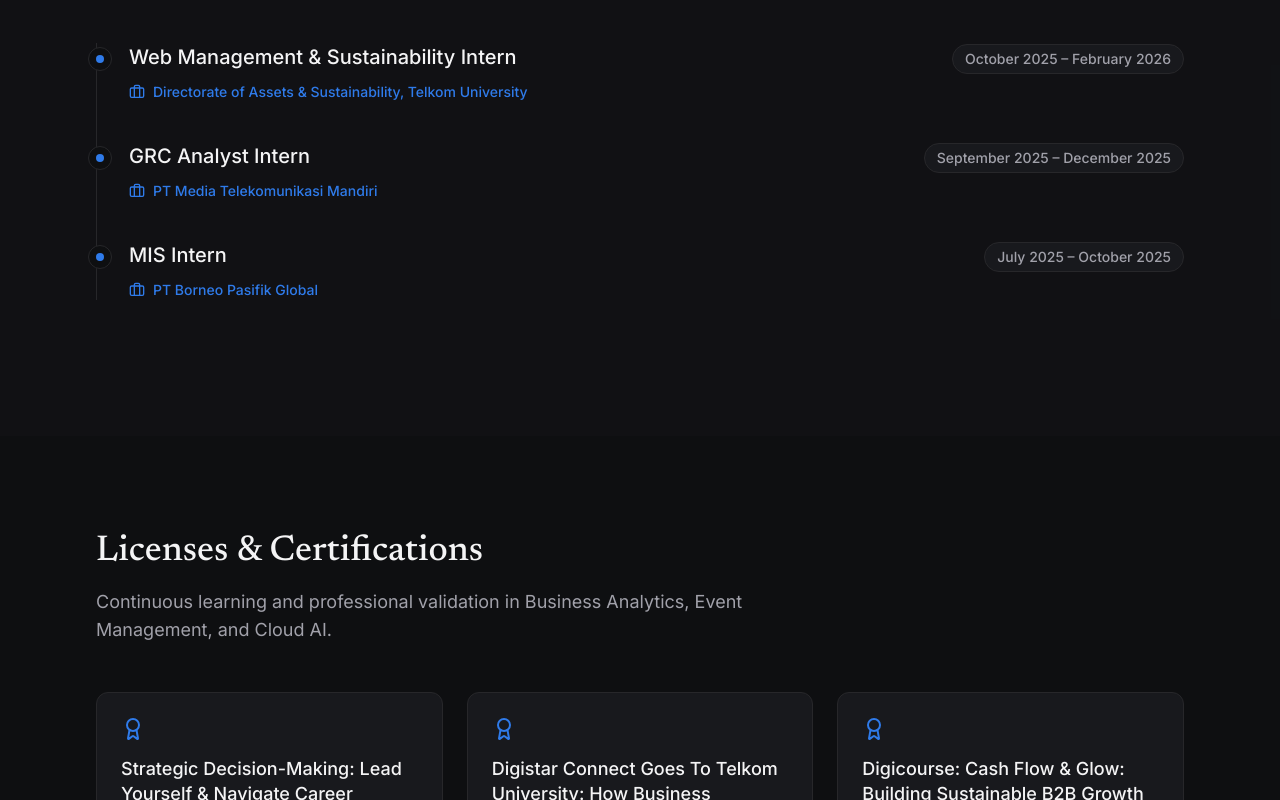
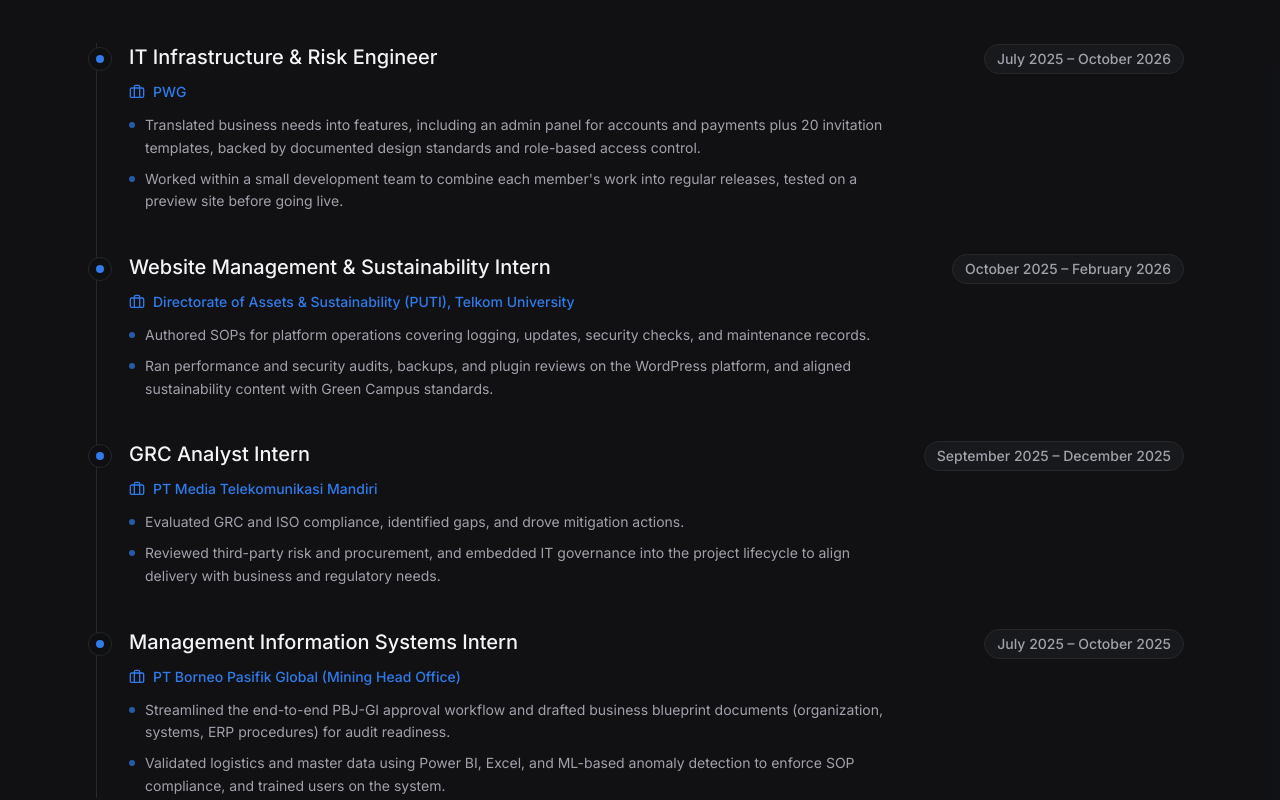
Before and after one commit to alproozz/-Claude-Ambassador, a Next.js app: page / in a window 1280 px wide. Shown: the part 6540-7340 px from the top of the page. Built offline with nearby package versions, Linux system fonts and the light colour scheme.

Commit message:
feat(experience): tambahkan riwayat pengalaman kerja PWG dan detail tanggung jawab

```diff
--- a/src/components/Experience.tsx
+++ b/src/components/Experience.tsx
@@ -6,19 +6,40 @@ import { Briefcase } from "lucide-react";
 export default function Experience() {
   const experiences = [
     {
-      role: "Web Management & Sustainability Intern",
-      company: "Directorate of Assets & Sustainability, Telkom University",
-      period: "October 2025 – February 2026"
+      role: "IT Infrastructure & Risk Engineer",
+      company: "PWG",
+      period: "July 2025 – October 2026",
+      highlights: [
+        "Translated business needs into features, including an admin panel for accounts and payments plus 20 invitation templates, backed by documented design standards and role-based access control.",
+        "Worked within a small development team to combine each member's work into regular releases, tested on a preview site before going live."
+      ]
+    },
+    {
+      role: "Website Management & Sustainability Intern",
+      company: "Directorate of Assets & Sustainability (PUTI), Telkom University",
+      period: "October 2025 – February 2026",
+      highlights: [
+        "Authored SOPs for platform operations covering logging, updates, security checks, and maintenance records.",
+        "Ran performance and security audits, backups, and plugin reviews on the WordPress platform, and aligned sustainability content with Green Campus standards."
+      ]
     },
     {
       role: "GRC Analyst Intern",
       company: "PT Media Telekomunikasi Mandiri",
-      period: "September 2025 – December 2025"
+      period: "September 2025 – December 2025",
+      highlights: [
+        "Evaluated GRC and ISO compliance, identified gaps, and drove mitigation actions.",
+        "Reviewed third-party risk and procurement, and embedded IT governance into the project lifecycle to align delivery with business and regulatory needs."
+      ]
     },
     {
-      role: "MIS Intern",
-      company: "PT Borneo Pasifik Global",
-      period: "July 2025 – October 2025"
+      role: "Management Information Systems Intern",
+      company: "PT Borneo Pasifik Global (Mining Head Office)",
+      period: "July 2025 – October 2025",
+      highlights: [
+        "Streamlined the end-to-end PBJ-GI approval workflow and drafted business blueprint documents (organization, systems, ERP procedures) for audit readiness.",
+        "Validated logistics and master data using Power BI, Excel, and ML-based anomaly detection to enforce SOP compliance, and trained users on the system."
+      ]
     }
   ];
 
@@ -53,6 +74,14 @@ export default function Experience() {
                 <Briefcase size={16} />
                 <span className="font-medium text-sm">{exp.company}</span>
               </div>
+              <ul className="space-y-2 max-w-3xl">
+                {exp.highlights.map((point) => (
+                  <li key={point} className="flex gap-2.5 text-sm text-muted leading-relaxed">
+                    <span className="w-1.5 h-1.5 rounded-full bg-accent/70 mt-2 shrink-0"></span>
+                    <span>{point}</span>
+                  </li>
+                ))}
+              </ul>
             </motion.div>
           ))}
         </div>
```
